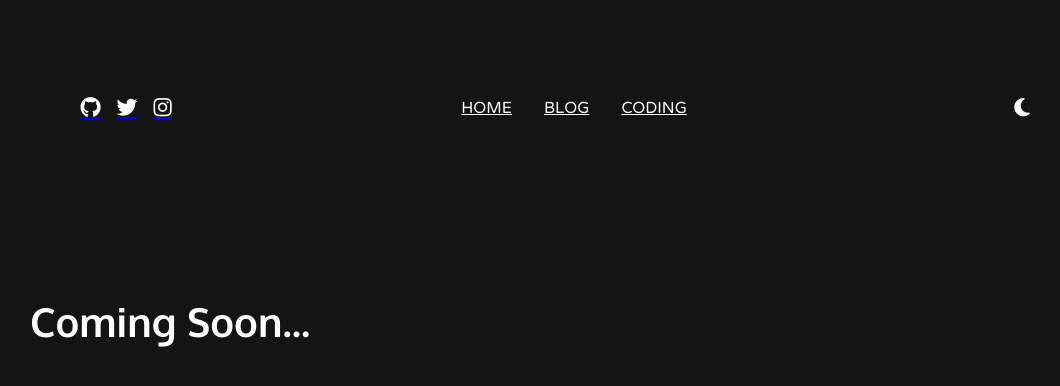
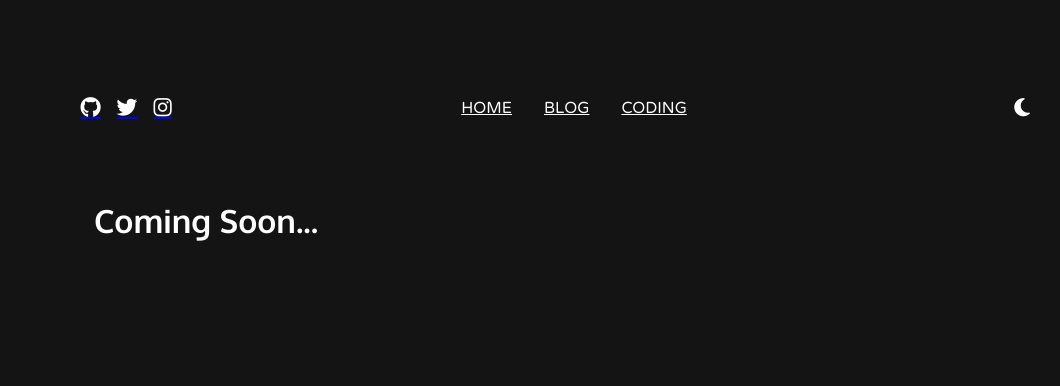
Before and after one commit to byrongomezjr/personal_website, a React (Create React App) app: page /blog in a window 1280 px wide. Shown: the top 386 px of the page, without its empty margins (66-1126 px from the left). Built offline with nearby package versions, Linux system fonts and the light colour scheme.

Commit message:
blog and coding page were modified.

```diff
--- a/src/App.js
+++ b/src/App.js
@@ -1,4 +1,4 @@
-import TopBar from './components/topbar/TopBar.jsx';
+import TopBar from './components/topbar/TopBar';
 import Home from './components/home/Home';
 import Blog from './components/blog/Blog';
 import Coding from './components/coding/Coding';
--- a/src/components/blog/Blog.jsx
+++ b/src/components/blog/Blog.jsx
@@ -3,9 +3,9 @@ import './blog.css';
 export default function Blog() {
   return (
     <div className="mainContainer">
-    <p className="titleText">
+    <h1 className="titleText">
       Coming Soon...
-    </p>
+    </h1>
     </div>
   )
 }
--- a/src/components/blog/blog.css
+++ b/src/components/blog/blog.css
@@ -3,9 +3,9 @@
 }
 
 .titleText{
-    font-size: 2.5rem;
+    font-size: 2rem;
     font-family: 'Oxygen', sans-serif;
-    font-weight: 600;
+    font-weight: 400;
     color: white;
-    margin: 6rem;
+    margin-left: 10rem;
 }
--- a/src/components/coding/Coding.jsx
+++ b/src/components/coding/Coding.jsx
@@ -3,9 +3,9 @@ import './coding.css';
 export default function Coding() {
   return (
     <div className="mainContainer">
-    <p className="titleText">
+    <h1 className="titleText">
       Coming Soon...
-    </p>
+    </h1>
     </div>
   )
 }
--- a/src/components/coding/coding.css
+++ b/src/components/coding/coding.css
@@ -3,9 +3,9 @@
 }
 
 .titleText{
-    font-size: 2.5rem;
+    font-size: 2rem;
     font-family: 'Oxygen', sans-serif;
     font-weight: 600;
     color: white;
-    margin: 6rem;
+    margin-left: 10rem;
 }
```
